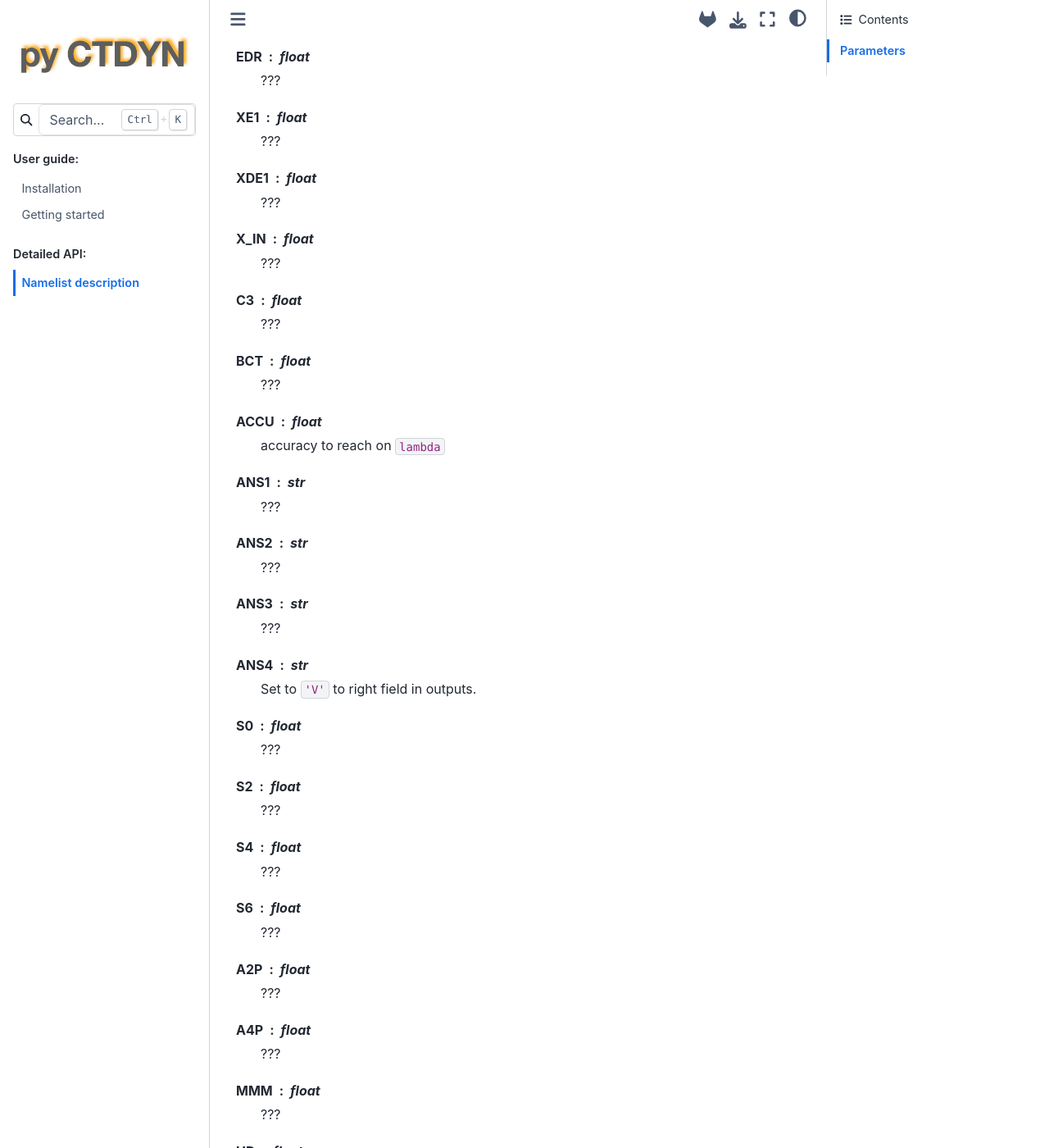
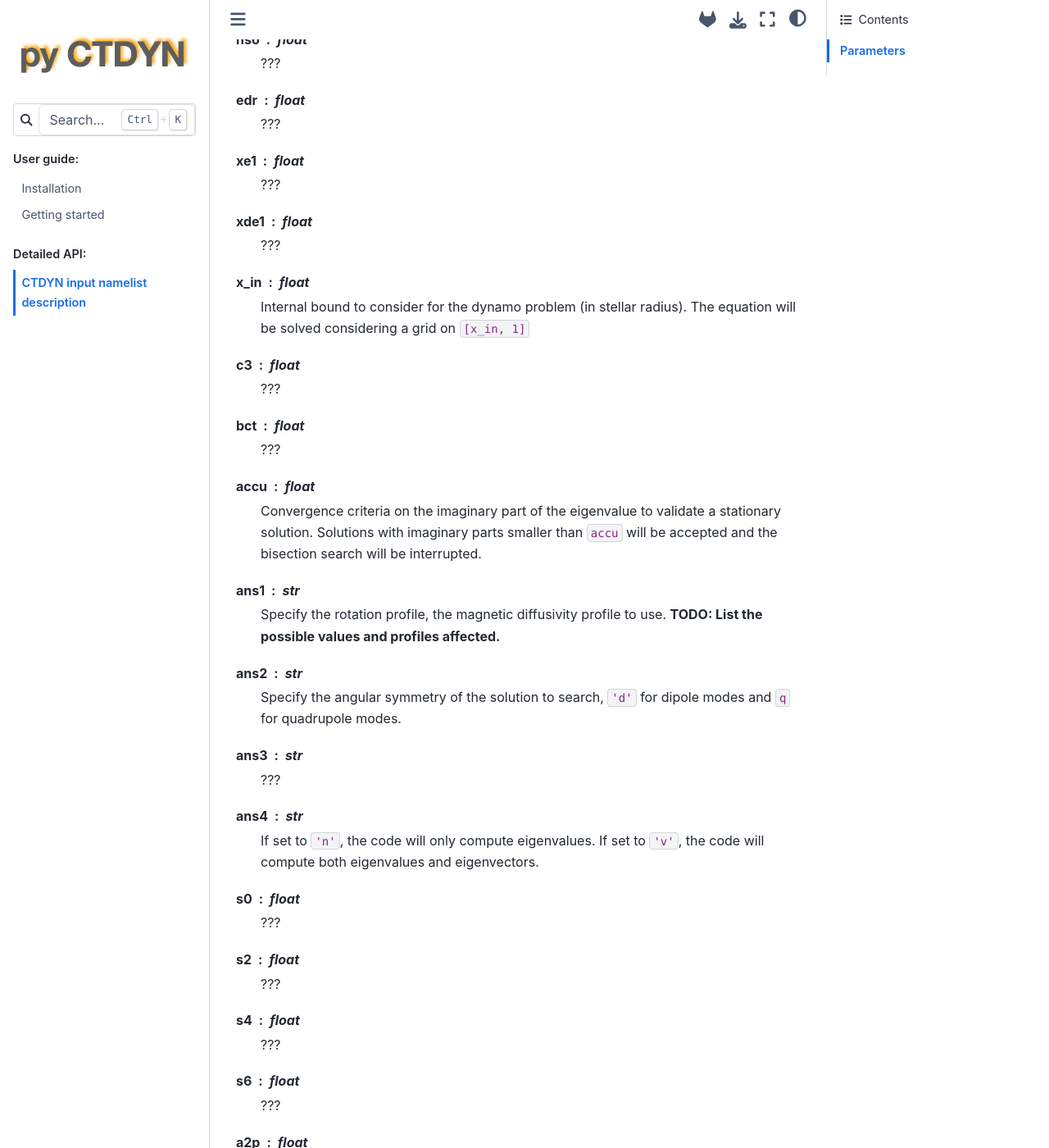
Before and after one commit to sybreton/CTDYN, a Sphinx documentation site: the page built from docs/source/usage/api/namelist_description.rst, in a window 1280 px wide and 1400 px high, scrolled down 1416 px. Shown: the whole window at 82% size. Built offline with Sphinx 7.4.7 and the Sphinx Book theme 1.1.4, drawn with Linux system fonts in a browser that asks for light colours; some of the changed text lies outside the part shown.

Commit message:
Add some documentation for the namelist parameters

```diff
--- a/docs/source/conf.py
+++ b/docs/source/conf.py
@@ -21,7 +21,7 @@ autodoc_mock_imports = ['numpy', 'scipy', 'matplotlib']
 
 project = 'CTDYN'
 copyright = '2024, A. Bonanno, S.N. Breton'
-author = 'A. Bonanno, S.N. Breton'
+author = 'A. Bonanno, S.N. Breton, G. Licciardello'
 release = '0.1'
 master_doc = 'index'
 source_suffix = ".rst"
--- a/docs/source/usage/api/namelist_description.rst
+++ b/docs/source/usage/api/namelist_description.rst
@@ -1,132 +1,149 @@
-Namelist description
-#####################
+CTDYN input namelist description
+################################
 
-The description of the parameters that have to
+A short description of the parameters that have to
 be provided by the user in the namelist is given
 here.
 
 Parameters
 ----------
 
-DIR : str
+dir : str
   directory where the output files will be written.
 
-AL_I : float
+al_i : float
+  Value (or lower bound if ``al_i`` is different from ``al_f``)
+  for the ``C_alpha`` dynamo number. We recall that
+  ``C_alpha = R * alpha * eta_T``.
+
+al_f : float
+  Upper bound for ``C_alpha``. If ``al_i`` is different
+  from ``al_f``, CTDYN will search by bisection a
+  critical ``C_alpha`` value corresponding to a real
+  eigenvalues.
+
+nsa : float
   ???
 
-AL_F : float
+xa1 : float
   ???
 
-NSA : float
+xa2 : float
   ???
 
-XA1 : float
+xa3 : float
   ???
 
-XA2 : float
+xb : float
   ???
 
-XA3 : float
+xda1 : float
   ???
 
-XB : float
+xda2 : float
   ???
 
-XDA1 : float
+rm_i : float
   ???
 
-XDA2 : float
+rm_f : float
   ???
 
-RM_I : float
+nsr : float
   ???
 
-RM_F : float
+cm_i : float
   ???
 
-NSR : float
+cm_f : float
   ???
 
-CM_I : float
+nso : float
   ???
 
-CM_F : float
+edr : float
   ???
 
-NSO : float
+xe1 : float
   ???
 
-EDR : float
+xde1 : float
   ???
 
-XE1 : float
+x_in : float
+  Internal bound to consider for the dynamo problem (in stellar radius).
+  The equation will be solved considering a grid on ``[x_in, 1]``
+
+c3 : float
   ???
 
-XDE1 : float
+bct : float
   ???
 
-X_IN : float
+accu : float
+  Convergence criteria on the imaginary part of the eigenvalue
+  to validate a stationary solution. Solutions with imaginary
+  parts smaller than ``accu`` will be accepted and the bisection
+  search will be interrupted.
+
+ans1 : str
+  Specify the rotation profile, the magnetic diffusivity profile to use.
+  **TODO: List the possible values and profiles affected.**
+
+ans2 : str
+  Specify the angular symmetry of the solution to search, ``'d'`` for
+  dipole modes and ``q`` for quadrupole modes.
+
+ans3 : str
   ???
 
-C3 : float
+ans4 : str
+  If set to ``'n'``, the code will only compute eigenvalues.
+  If set to ``'v'``, the code will compute both eigenvalues and
+  eigenvectors.
+
+s0 : float
   ???
 
-BCT : float
+s2 : float
   ???
 
-ACCU : float
-  accuracy to reach on ``lambda``
-
-ANS1 : str
+s4 : float
   ???
 
-ANS2 : str
+s6 : float
   ???
 
-ANS3 : str
+a2p : float
   ???
 
-ANS4 : str
-  Set to ``'V'`` to right field in outputs.
-
-S0 : float
+a4p : float
   ???
 
-S2 : float
-  ???
+mmm : float
+  Azimuthal wave number.
 
-S4 : float
-  ???
+hd : float
+  Whether to include turbulent pumping, ``1`` or not, ``0``.
 
-S6 : float
-  ???
+sr : float
+  Stellar radius in solar units.
 
-A2P : float
-  ???
+rotp : float
+  Rotation period, in solar units.
 
-A4P : float
-  ???
-
-MMM : float
-  ???
-
-HD : float
-  ???
-
-SR : float
-  ???
-
-ROTP : float
-  ???
-
-GD : float
+gd : float
   ???
 
 aqu : float
-  ???
+  Set to ``1`` to include the ``alpha**2`` term in the equation, or
+  to ``0`` to ignore it.
 
 flg : float
-  ???
+  If set to ``1``, lapack solver for complex matrixes will be used, if
+  set to ``0``, the solver for real matrixes will be used.
+  If ``mmm`` is different from ``0``, ``flg`` is automatically set to
+  ``1``.
 
 dd1 : float
   ???
@@ -141,21 +158,23 @@ oco : float
   ???
 
 xm : float
+  Exponent to use in the power law ``R_M \propto Omega**xm``,
+  where ``R_M`` is the Reynolds number of the meridian circulation
+  and ``Omega`` is the angular velocity of the star.
+
+beta_i : float
   ???
 
-BETA_I : float
+beta_f : float
   ???
 
-BETA_F : float
+beta_s : float
   ???
 
-BETA_S : float
+zeta_r : float
   ???
 
-ZETA_R : float
-  ???
-
-FFREE : float
+ffree : float
   ???
 
 xbt : float
```
